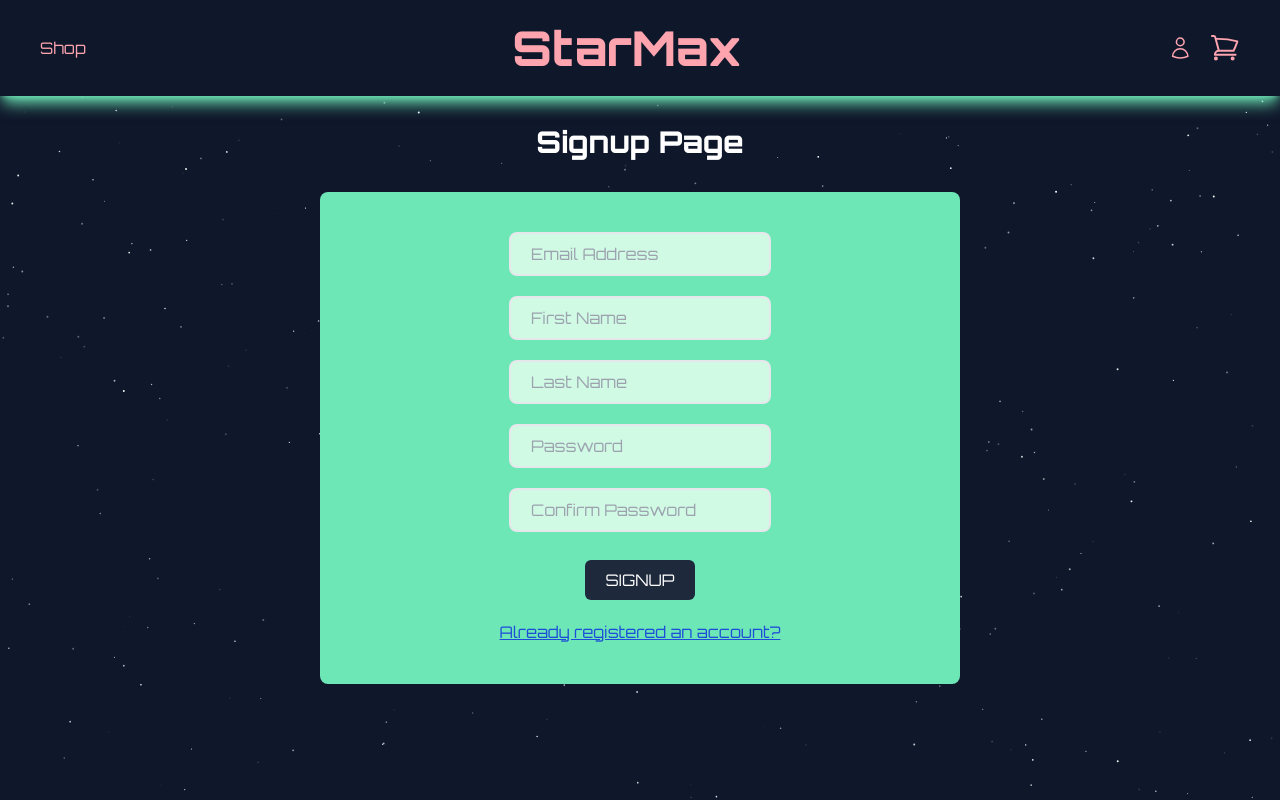
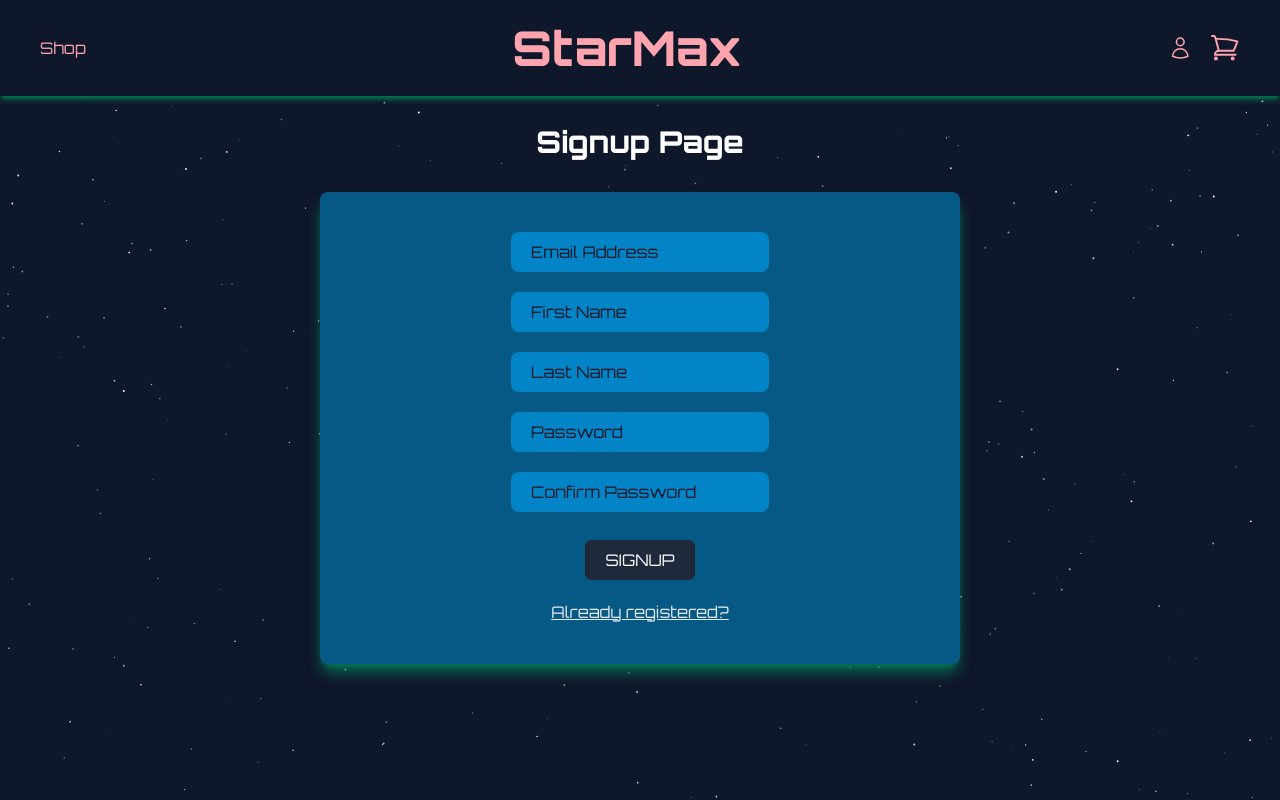
Before and after one commit to rysllvn/starmax-fe, a React (Create React App) app: page /signup in a window 1280 px wide. Built offline with nearby package versions, Linux system fonts and the light colour scheme; no server answers.

Commit message:
style sign up and login

```diff
--- a/src/App.tsx
+++ b/src/App.tsx
@@ -14,8 +14,7 @@ function App() {
   ****************************************************************/
   const [state, dispatch] = useReducer(reducer, initialState);
   useEffect(() => {
-    const config: any = { crossdomain: true };
-    eCommerce_API.get('/items/all', config)
+    eCommerce_API.get('/items/all')
     .then((response) => {
       dispatch({ type: UPDATE_ITEMS, items: response.data });
     });
--- a/src/components/NavigationBar.tsx
+++ b/src/components/NavigationBar.tsx
@@ -34,7 +34,7 @@ export default function NavigationBar() {
   }
 
   return (
-    <div className='bg-slate-900 text-rose-300 shadow-lg shadow-emerald-300'>
+    <div className='bg-slate-900 text-rose-300 shadow-md shadow-emerald-700'>
         <nav className="mx-auto container flex justify-between items-center px-10 py-5">
           <Link className='hover:text-white' to="shop">Shop</Link>
           <Link to="/" className="font-bold text-5xl">StarMax</Link>
--- a/src/pages/LoginPage.tsx
+++ b/src/pages/LoginPage.tsx
@@ -26,7 +26,8 @@ export default function LoginPage() {
         event.preventDefault();
        await eCommerce_API.post("/auth",{
             "email": email,
-            "password":password
+            "password":password,
+
         }).then((resp) => {
             const userData = resp.data;
             localStorage.setItem(USER_DATA_KEY, JSON.stringify(userData));
@@ -40,14 +41,14 @@ export default function LoginPage() {
       <>
         <h1 className="flex flex-col items-center text-3xl font-bold">Login Page</h1>
         <div className="mx-auto">
-            <form className="bg-emerald-300 flex flex-col items-center gap-5 rounded-lg mx-80 my-8 py-5 px-10" onSubmit={handleSubmit}>
-               <input className="bg-emerald-100 border-solid border-2 px-5 py-2 rounded-lg" type ="text"id ="email"name="email" placeholder="Email Address" value={email} onChange={(e) => handleEmail(e)}/>
-               <input className="bg-emerald-100 border-solid border-2 px-5 py-2 rounded-lg" type ="password"id ="password"name="password" placeholder="Password" value={password} onChange={(e) => handlePassword(e)}/>
+            <form className="bg-sky-800 flex flex-col items-center gap-5 rounded-lg mx-80 my-8 py-5 px-10" onSubmit={handleSubmit}>
+               <input className="placeholder-gray-900 bg-sky-600 px-5 py-2 rounded-lg" type ="text"id ="email"name="email" placeholder="Email Address" value={email} onChange={(e) => handleEmail(e)}/>
+               <input className="placeholder-gray-900 bg-sky-600 px-5 py-2 rounded-lg" type ="password"id ="password"name="password" placeholder="Password" value={password} onChange={(e) => handlePassword(e)}/>
 
                {error ? <p className="text-red-600">{error}</p>:null}
 
                <button className="bg-slate-800 rounded-md text-white mt-2 px-5 py-2 ease-out duration-300 hover:scale-125">LOGIN</button>
-               <Link to={"/signup"} className="text-blue-700 underline">Create new account</Link>
+               <Link to={"/signup"} className="text-slate-300 hover:text-slate-200 underline">Create new account</Link>
             </form>
           </div>
         </>
--- a/src/pages/SignUpPage.tsx
+++ b/src/pages/SignUpPage.tsx
@@ -54,19 +54,19 @@ export default function SignUpPage() {
         <>
             <h1 className="flex flex-col items-center text-3xl font-bold">Signup Page</h1>
             <div className="mx-auto">
-                <form className="bg-emerald-300 flex flex-col items-center gap-5 rounded-lg mx-80 my-8 py-10 px-20" onSubmit={handleSubmit}>
+                <form className="shadow-lg shadow-emerald-700 text-slate-100 bg-sky-800 flex flex-col items-center gap-5 rounded-lg mx-80 my-8 py-10 px-20" onSubmit={handleSubmit}>
 
-                    <input className="bg-emerald-100 border-solid border-2 px-5 py-2 rounded-lg" type ="text"id ="email"name="email" placeholder="Email Address" pattern="[a-z0-9._%+-]+@[a-z0-9.-]+\.[a-z]{2,}$" value={email} onChange={(e) => handleEmail(e)}/>
-                    <input className="bg-emerald-100 border-solid border-2 px-5 py-2 rounded-lg" type ="text"id ="given_name"name="given_name" placeholder="First Name" value={givenName} onChange={(e) => handleGivenName(e)}/>
-                    <input className="bg-emerald-100 border-solid border-2 px-5 py-2 rounded-lg" type ="text"id ="surname"name="surname" placeholder="Last Name" value={surName} onChange={(e) => handleSurName(e)}/>
-                    <input className="bg-emerald-100 border-solid border-2 px-5 py-2 rounded-lg" type ="password"id ="password1"name="password1" pattern="(?=.*\d)(?=.*[a-z])(?=.*[A-Z]).{8,}"
+                    <input className="placeholder-gray-900 bg-sky-600 px-5 py-2 rounded-lg shadow-inner-lg shadow-bg-sky-900" type ="text"id ="email"name="email" placeholder="Email Address" pattern="[a-z0-9._%+-]+@[a-z0-9.-]+\.[a-z]{2,}$" value={email} onChange={(e) => handleEmail(e)}/>
+                    <input className="placeholder-gray-900 bg-sky-600 px-5 py-2 rounded-lg shadow-inner-lg shadow-bg-sky-900" type ="text"id ="given_name"name="given_name" placeholder="First Name" value={givenName} onChange={(e) => handleGivenName(e)}/>
+                    <input className="placeholder-gray-900 bg-sky-600 px-5 py-2 rounded-lg shadow-inner-lg shadow-bg-sky-900" type ="text"id ="surname"name="surname" placeholder="Last Name" value={surName} onChange={(e) => handleSurName(e)}/>
+                    <input className="placeholder-gray-900 bg-sky-600 px-5 py-2 rounded-lg shadow-inner-lg shadow-bg-sky-900" type ="password"id ="password1"name="password1" pattern="(?=.*\d)(?=.*[a-z])(?=.*[A-Z]).{8,}"
                     title="Must contain at least one  number and one uppercase and lowercase letter, and at least 8 or more characters" placeholder="Password" value={password1} onChange={(e) => handlePassword1(e)}/>
-                    <input className="bg-emerald-100 border-solid border-2 px-5 py-2 rounded-lg" type ="password"id ="password2"name="password2" placeholder="Confirm Password" value={password2} onChange={(e) => handlePassword2(e)}/>
+                    <input className="placeholder-gray-900 bg-sky-600 px-5 py-2 rounded-lg shadow-inner-lg shadow-bg-sky-900" type ="password"id ="password2"name="password2" placeholder="Confirm Password" value={password2} onChange={(e) => handlePassword2(e)}/>
                     {error ? <p className="text-red-600">{error}</p>:null}
 
                     <button className="bg-slate-800 rounded-md text-white mt-2 px-5 py-2 ease-out duration-300 hover:scale-125">SIGNUP</button>
 
-                    <Link to={"/login"} className="text-blue-700 underline">Already registered an account?</Link>
+                    <Link to={"/login"} className="text-slate-200 hover:text-slate-100 underline">Already registered?</Link>
                 </form>
             </div>
         </>
--- a/src/utilities/ApiConfig.ts
+++ b/src/utilities/ApiConfig.ts
@@ -1,9 +1,11 @@
 import axios from 'axios';
 
 const eCommerce_API = axios.create({
-    baseURL:  "http://Starmax-env.eba-qmptzanb.us-west-1.elasticbeanstalk.com/ecommerce", //main endpoint
+    baseURL:  "http://Starmax-env.eba-qmptzanb.us-west-1.elasticbeanstalk.com/ecommerce",
+    // baseURL: "http://localhost:8080/ecommerce",
     headers: {
         "Content-Type":"application/json",
+        "Access-Control-Allow-Origin": "*",
     },
 });
 
```
Also changed, not shown: erd.png, 1 other file (tests, documents, lock files or other folders).
